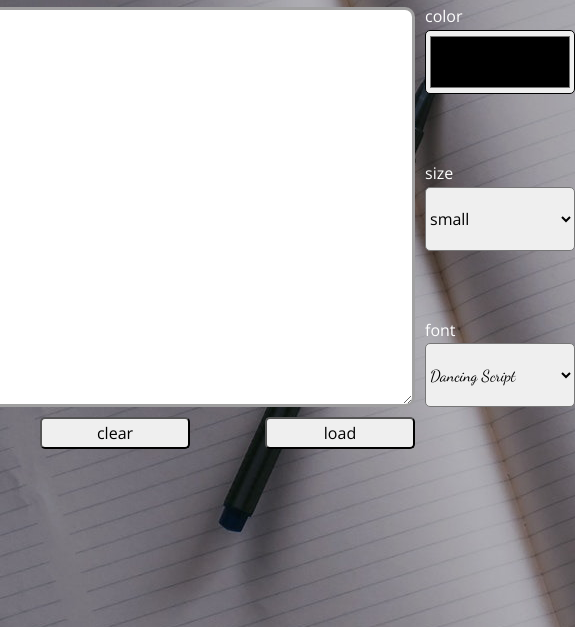
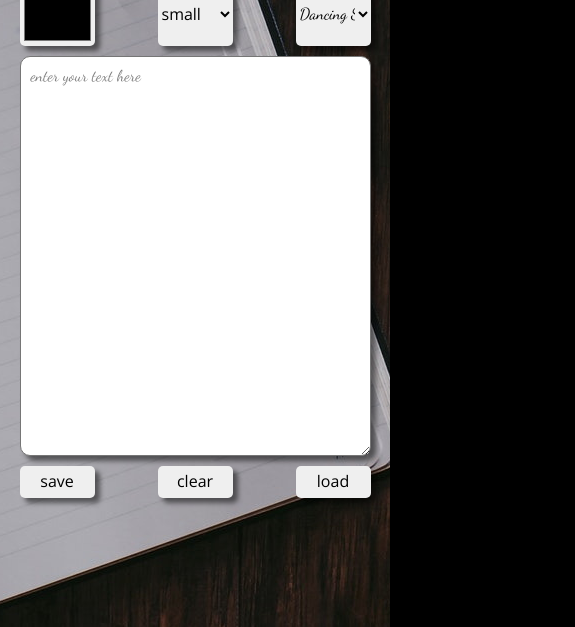
Before and after one commit to dorotapindur/notepad, a website built with webpack: page src/pages/index.html in a window 390 px wide. Shown: the part 217-844 px from the top of the page, 575 px wide, since content can reach past the window. Built offline with nearby package versions, Linux system fonts and the light colour scheme.

Commit message:
responsiveness and shadows

```diff
--- a/src/pages/index.html
+++ b/src/pages/index.html
@@ -143,14 +143,6 @@
   <body>
     <main class="main">
       <h1 class="header">notepad</h1>
-      <div class="text">
-        <textarea class="textarea text--js" type="text" placeholder="enter your text here" name="textarea"></textarea>
-      </div>
-      <div class="buttons">
-        <button class="buttons__button buttons__button--save save--js" aria-label="save">save</button>
-        <button class="buttons__button buttons__button--clear clear--js" aria-label="clear">clear</button>
-        <button class="buttons__button buttons__button--load load--js" aria-label="load">load</button>
-      </div>
       <div class="choose">
         <div class="choose__item">
           <label for="color" class="choose__label">color</label>
@@ -174,6 +166,14 @@
           </select>
         </div>
       </div>
+      <div class="text">
+        <textarea class="textarea text--js" type="text" placeholder="enter your text here" name="textarea"></textarea>
+      </div>
+      <div class="buttons">
+        <button class="buttons__button buttons__button--save save--js" aria-label="save">save</button>
+        <button class="buttons__button buttons__button--clear clear--js" aria-label="clear">clear</button>
+        <button class="buttons__button buttons__button--load load--js" aria-label="load">load</button>
+      </div>
     </main>
   </body>
 </html>
--- a/src/scss/main.scss
+++ b/src/scss/main.scss
@@ -21,14 +21,19 @@ html {
 }
 
 body {
-  background-color: gray;
+  background-color: rgb(0, 0, 0);
   background-image: url(../assets/img/blank-composition-desk-journal-606539.jpg);
+  background-position: center top;
+  background-repeat: no-repeat;
   color: #fff;
   font-family: 'Open Sans', sans-serif;
   display: flex;
   align-items: center;
   justify-content: center;
   min-height: 100vh;
+  @media (min-height: 1250px) {
+    background-position: center center;
+  }
 }
 
 .main {
@@ -36,21 +41,38 @@ body {
   grid-template-columns: 600px auto;
   column-gap: 10px;
   row-gap: 10px;
+  margin: 0;
+  @media (max-width: 800px) {
+    width: 90vw;
+    grid-template-columns: 1fr;
+    margin: 0;
+  }
 }
 .header {
   grid-column: 1 / 3;
   margin: 0;
+  text-shadow: 3px 3px 5px #00000080;
+  @media (max-width: 800px) {
+    grid-column: 1;
+    grid-row: 1;
+    width: 100%;
+  }
 }
 .text {
   grid-column: 1 / 2;
   grid-row: 2;
   width: 600px;
   height: 400px;
+  @media (max-width: 800px) {
+    grid-column: 1;
+    grid-row: 3;
+    width: 100%;
+  }
 }
 .textarea {
   width: 100%;
   height: 100%;
-  border: solid 3px rgb(160, 160, 160);
+  box-shadow: 5px 5px 5px #00000080;
   border-radius: 10px;
   padding: 10px;
   color: var(--color);
--- a/src/scss/modules/buttons.scss
+++ b/src/scss/modules/buttons.scss
@@ -4,10 +4,20 @@
     width: 600px;
     grid-column: 1 / 2;
     grid-row: 3;
+    @media (max-width: 800px) {
+        grid-column: 1;
+        grid-row: 4;
+        width: 100%;
+      }
 }
 
 .buttons__button {
     width: 150px;
     height: 32px;
     border-radius: 5px;
+    border: none;
+    box-shadow: 5px 5px 5px #00000080;
+    @media (max-width: 500px) {
+        width: 75px;
+    }
 }
--- a/src/scss/modules/choose.scss
+++ b/src/scss/modules/choose.scss
@@ -4,6 +4,12 @@
     display: flex;
     justify-content: space-between;
     flex-flow: column;
+    @media (max-width: 800px) {
+        grid-column: 1;
+        grid-row: 2;
+        flex-flow: row;
+        width: 100%;
+      }
     &__item {
         display: flex;
         flex-flow: column;
@@ -15,6 +21,11 @@
         width: 150px;
         height: 64px;
         border-radius: 5px;
+        border: none;
+        box-shadow: 5px 5px 5px #00000080;
+        @media (max-width: 500px) {
+            width: 75px;
+        }
         &--font {
             font-family: var(--font);
         }
```
